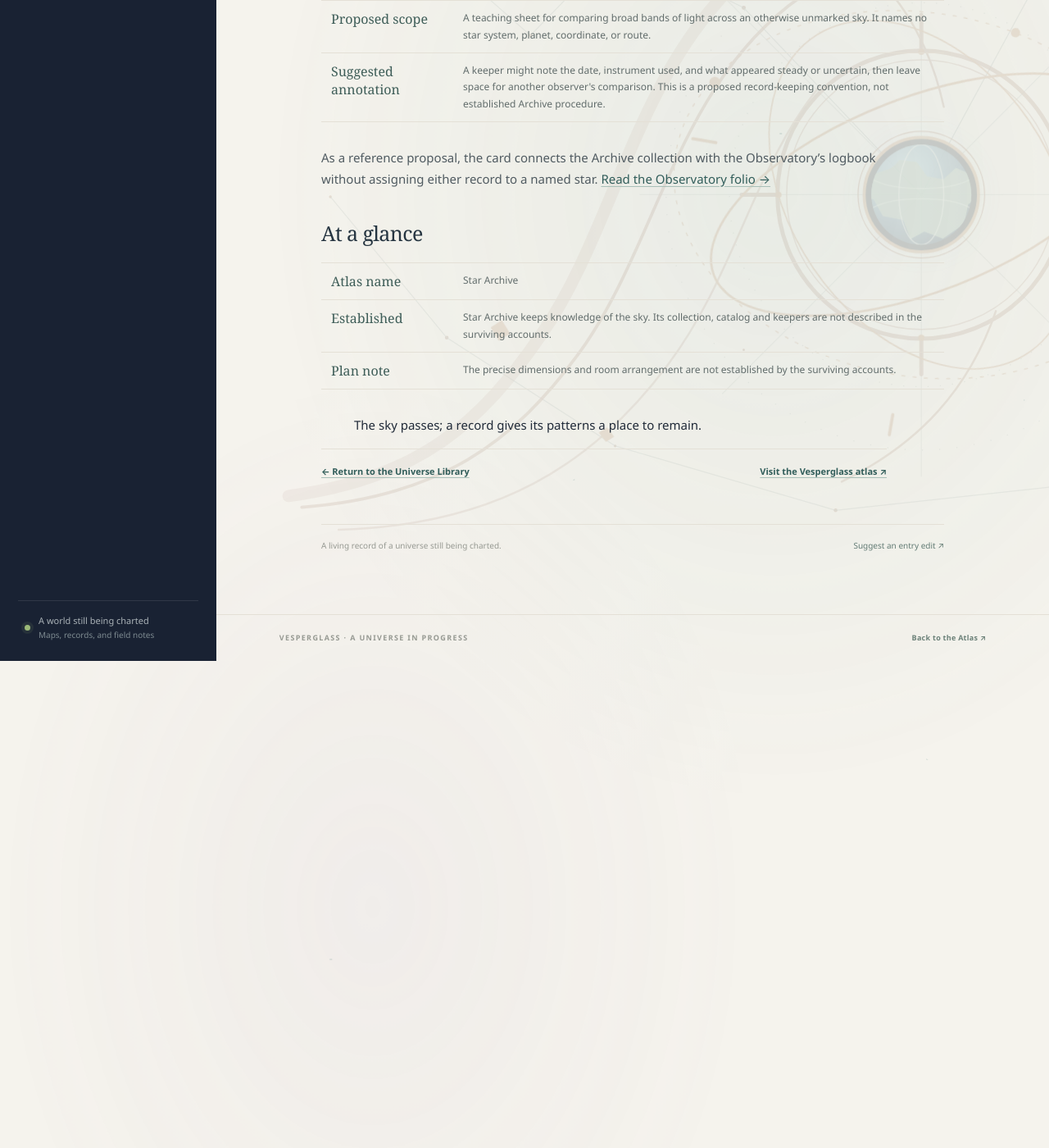
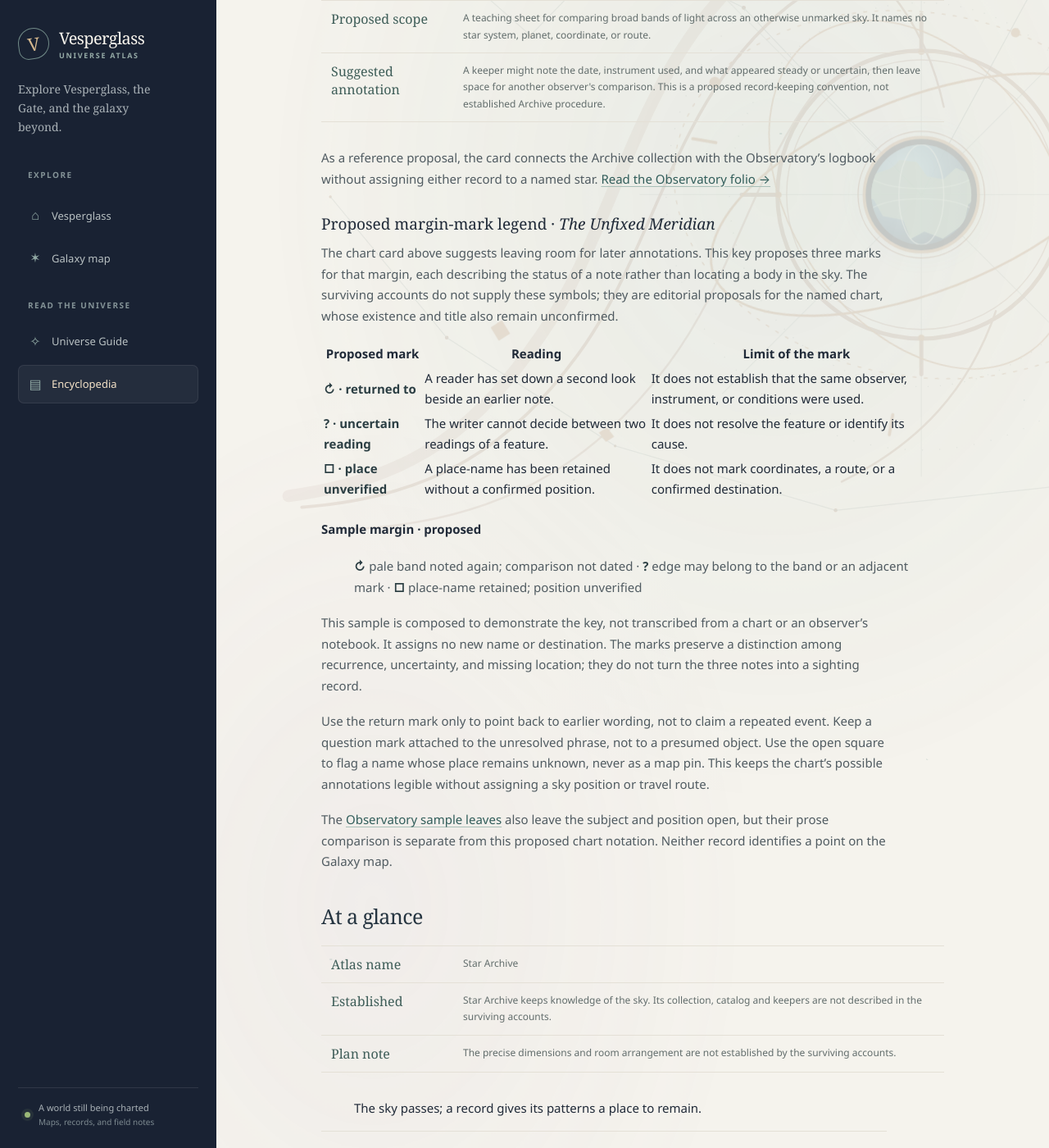
Before and after one commit to vesperglass/vesperglass.github.io, a Jekyll site: the page built from library/star-archive.md, in a window 1280 px wide and 1400 px high, scrolled down 2176 px. Shown: the whole window at 82% size. Built offline with Jekyll 4.4.1, drawn with Linux system fonts in a browser that asks for light colours; before the commit the page ends 2982 px from its top, so only the background shows below that.

Commit message:
Add Unfixed Meridian margin legend

```diff
--- a/assets/site.js
+++ b/assets/site.js
@@ -10,7 +10,7 @@
     { title: "Tideglass Foundry", url: "/library/tideglass-foundry/", summary: "The making of stardust from starshards and the tools of the Foundry.", terms: "tideglass foundry starshards stardust refining craft mill" },
     { title: "Compass Garden", url: "/library/compass-garden/", summary: "A conservatory and a proposed planting plan for the garden platform.", terms: "compass garden conservatory plants glasshouse planting" },
     { title: "Observatory Logbook", url: "/library/observatory/", summary: "Instruments, observations, comparisons, and records of the sky.", terms: "observatory logbook instruments orrery telescope charts comparison follow-up color sighting tube" },
-    { title: "Star Archive", url: "/library/star-archive/", summary: "A reference room for the knowledge of the sky, with an interpretive cutaway.", terms: "star archive books maps memory library" },
+    { title: "Star Archive", url: "/library/star-archive/", summary: "A reference room for the knowledge of the sky, with a proposed chart and margin-mark legend.", terms: "star archive books maps memory library Unfixed Meridian annotations uncertain reading unverified place" },
     { title: "The Vesperglass Gate", url: "/library/vesperglass-gate/", summary: "The detached portal platform and its passage into the Galaxy.", terms: "vesperglass gate portal transit galaxy ring" },
     { title: "Vesperglass Train Dock", url: "/library/train-dock/", summary: "A clear landing apron and alongside berth for the Gate train.", terms: "train dock berth station locomotive platform train" },
     { title: "Words of Passage", url: "/library/words-of-passage/", summary: "A reference to stardust, the starwell, the Gate bloom, and the Train Dock's guide path.", terms: "stardust starwell gate bloom guide path passage train dock" }
--- a/library/star-archive.md
+++ b/library/star-archive.md
@@ -42,6 +42,26 @@
 
 As a reference proposal, the card connects the Archive collection with the Observatory's logbook without assigning either record to a named star. [Read the Observatory folio →]({{ '/library/observatory/' | relative_url }})
 
+### Proposed margin-mark legend · *The Unfixed Meridian*
+
+The chart card above suggests leaving room for later annotations. This key proposes three marks for that margin, each describing the status of a note rather than locating a body in the sky. The surviving accounts do not supply these symbols; they are editorial proposals for the named chart, whose existence and title also remain unconfirmed.
+
+| Proposed mark | Reading | Limit of the mark |
+| --- | --- | --- |
+| **↻ · returned to** | A reader has set down a second look beside an earlier note. | It does not establish that the same observer, instrument, or conditions were used. |
+| **? · uncertain reading** | The writer cannot decide between two readings of a feature. | It does not resolve the feature or identify its cause. |
+| **□ · place unverified** | A place-name has been retained without a confirmed position. | It does not mark coordinates, a route, or a confirmed destination. |
+
+#### Sample margin · proposed
+
+> **↻** pale band noted again; comparison not dated · **?** edge may belong to the band or an adjacent mark · **□** place-name retained; position unverified
+
+This sample is composed to demonstrate the key, not transcribed from a chart or an observer's notebook. It assigns no new name or destination. The marks preserve a distinction among recurrence, uncertainty, and missing location; they do not turn the three notes into a sighting record.
+
+Use the return mark only to point back to earlier wording, not to claim a repeated event. Keep a question mark attached to the unresolved phrase, not to a presumed object. Use the open square to flag a name whose place remains unknown, never as a map pin. This keeps the chart's possible annotations legible without assigning a sky position or travel route.
+
+The [Observatory sample leaves]({{ '/library/observatory/' | relative_url }}) also leave the subject and position open, but their prose comparison is separate from this proposed chart notation. Neither record identifies a point on the Galaxy map.
+
 ## At a glance
 
 <dl class="folio-glossary">
```
Also changed, not shown: ENCYCLOPEDIA_BACKLOG.md (+3 -1 lines), library/changelog.md (+1 -0 lines).
